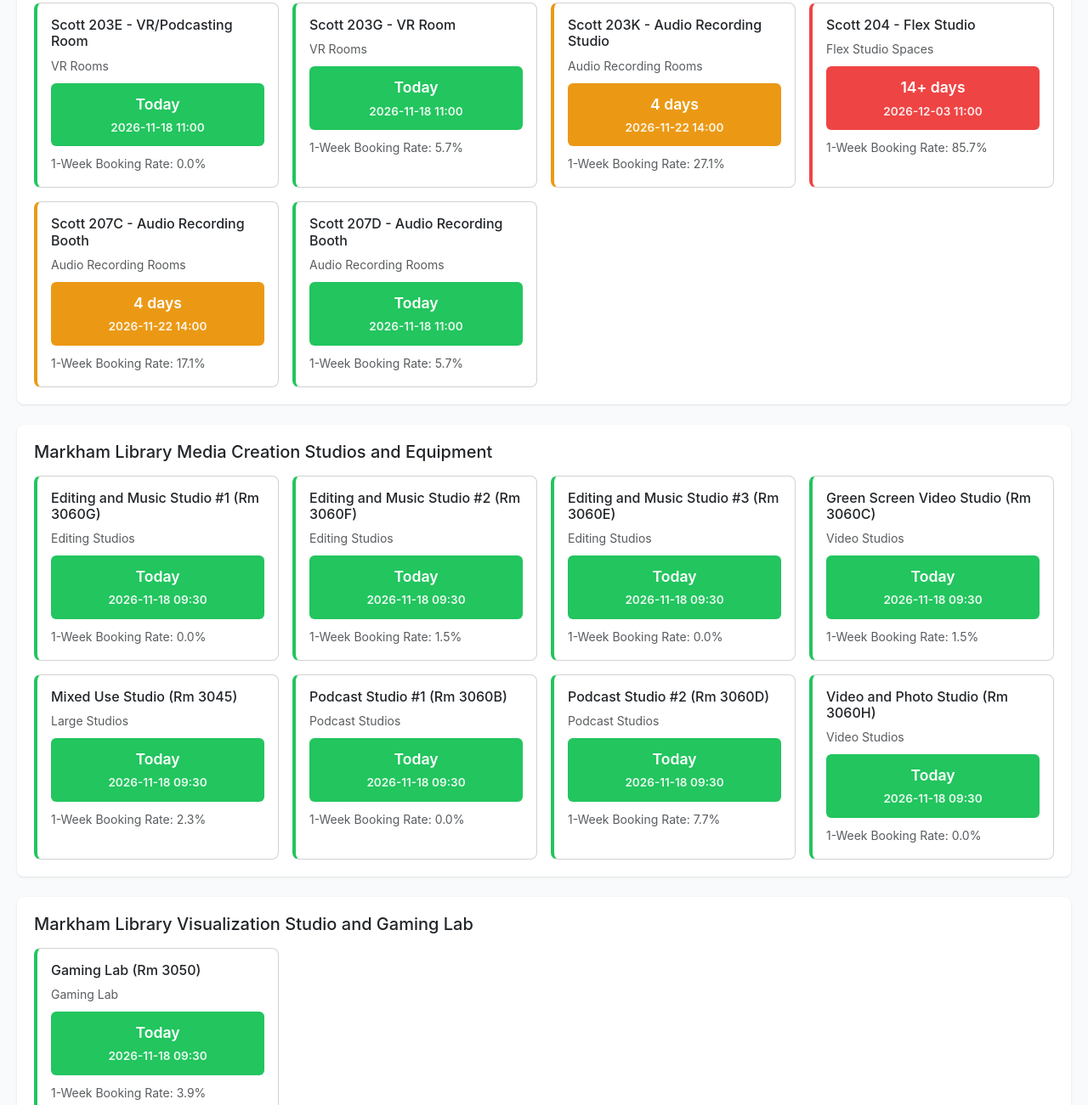
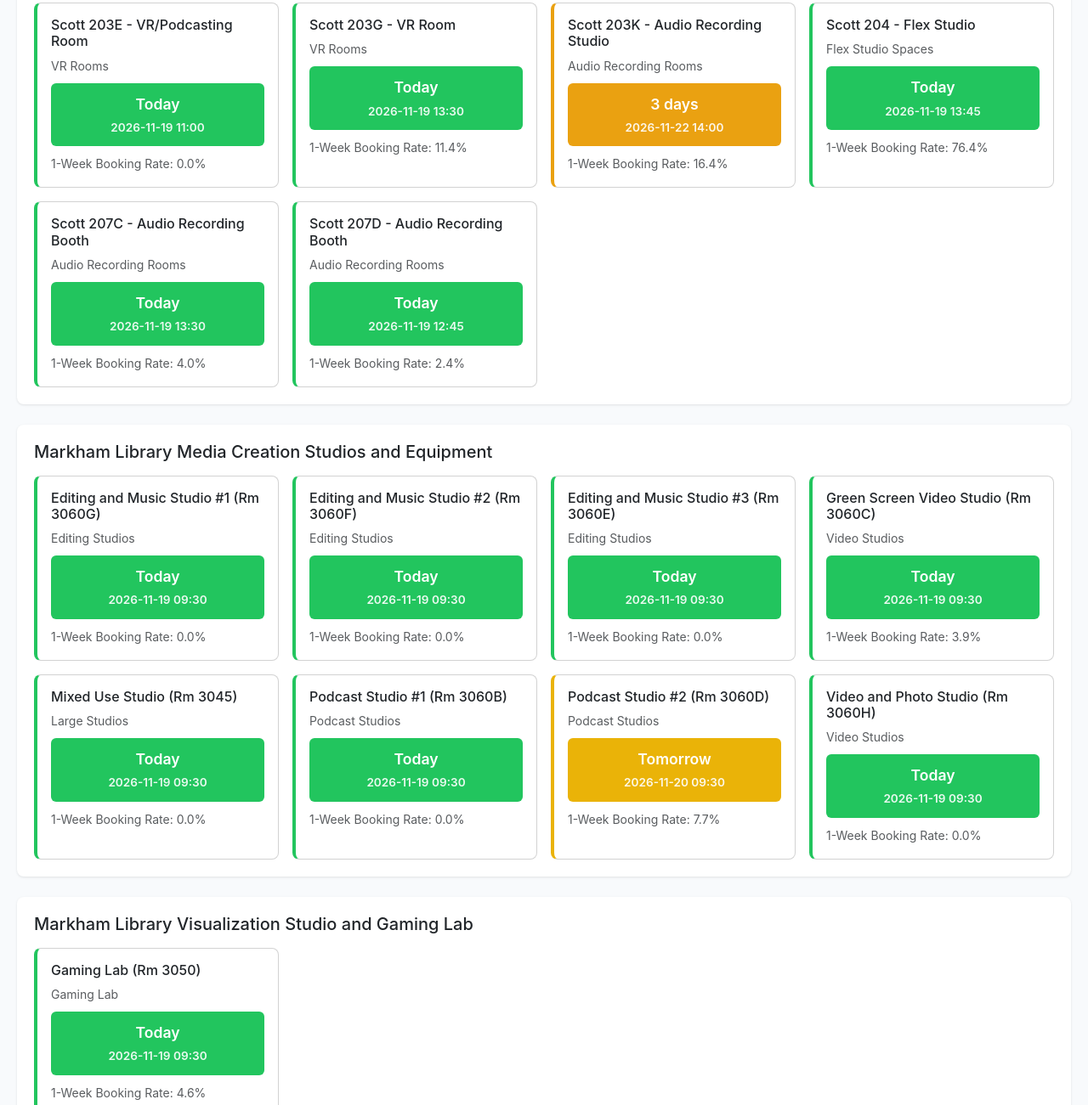
Before and after one commit to kris-joseph/MMCL-LibCal-Future-Booking-Analysis, a plain HTML site: page docs/index.html in a window 1280 px wide. Shown: the part 355-1656 px from the top of the page at 85% size. Drawn offline with nearby package versions, Linux system fonts and the light colour scheme.

Commit message:
Update dashboard: 2026-11-19 20:59:41

```diff
--- a/docs/index.html
+++ b/docs/index.html
@@ -18,7 +18,7 @@
                 </div>
                 <div class="col-auto text-end">
                     <p class="mb-0 text-muted small">Last Updated Before MMCL Opened on</p>
-                    <p class="mb-0 fw-bold">November 18, 2026</p>
+                    <p class="mb-0 fw-bold">November 19, 2026</p>
                 </div>
             </div>
         </header>
@@ -42,7 +42,7 @@
                                 <p class="card-text text-muted small mb-2">VR Rooms</p>
                                 <div class="availability-badge" style="background-color: rgb(34, 197, 94)">
                                     <div class="days-until">Today</div>
-                                    <div class="next-date">2026-11-18 11:00</div>
+                                    <div class="next-date">2026-11-19 11:00</div>
                                 </div>
                                 <div class="mt-2">
                                     <small class="text-muted">1-Week Booking Rate: 0.0%</small>
@@ -58,58 +58,58 @@
                                 <p class="card-text text-muted small mb-2">VR Rooms</p>
                                 <div class="availability-badge" style="background-color: rgb(34, 197, 94)">
                                     <div class="days-until">Today</div>
-                                    <div class="next-date">2026-11-18 11:00</div>
+                                    <div class="next-date">2026-11-19 13:30</div>
                                 </div>
                                 <div class="mt-2">
-                                    <small class="text-muted">1-Week Booking Rate: 5.7%</small>
+                                    <small class="text-muted">1-Week Booking Rate: 11.4%</small>
                                 </div>
                             </div>
                         </div>
                     </div>
 
                     <div class="col-md-6 col-lg-4 col-xl-3">
-                        <div class="card space-card h-100" style="border-left: 4px solid rgb(235, 153, 21)">
+                        <div class="card space-card h-100" style="border-left: 4px solid rgb(234, 161, 17)">
                             <div class="card-body">
                                 <h4 class="card-title h6">Scott 203K - Audio Recording Studio</h4>
                                 <p class="card-text text-muted small mb-2">Audio Recording Rooms</p>
-                                <div class="availability-badge" style="background-color: rgb(235, 153, 21)">
-                                    <div class="days-until">4 days</div>
+                                <div class="availability-badge" style="background-color: rgb(234, 161, 17)">
+                                    <div class="days-until">3 days</div>
                                     <div class="next-date">2026-11-22 14:00</div>
                                 </div>
                                 <div class="mt-2">
-                                    <small class="text-muted">1-Week Booking Rate: 27.1%</small>
+                                    <small class="text-muted">1-Week Booking Rate: 16.4%</small>
                                 </div>
                             </div>
                         </div>
                     </div>
 
                     <div class="col-md-6 col-lg-4 col-xl-3">
-                        <div class="card space-card h-100" style="border-left: 4px solid rgb(239, 68, 68)">
+                        <div class="card space-card h-100" style="border-left: 4px solid rgb(34, 197, 94)">
                             <div class="card-body">
                                 <h4 class="card-title h6">Scott 204 - Flex Studio</h4>
                                 <p class="card-text text-muted small mb-2">Flex Studio Spaces</p>
-                                <div class="availability-badge" style="background-color: rgb(239, 68, 68)">
-                                    <div class="days-until">14+ days</div>
-                                    <div class="next-date">2026-12-03 11:00</div>
+                                <div class="availability-badge" style="background-color: rgb(34, 197, 94)">
+                                    <div class="days-until">Today</div>
+                                    <div class="next-date">2026-11-19 13:45</div>
                                 </div>
                                 <div class="mt-2">
-                                    <small class="text-muted">1-Week Booking Rate: 85.7%</small>
+                                    <small class="text-muted">1-Week Booking Rate: 76.4%</small>
                                 </div>
                             </div>
                         </div>
                     </div>
 
                     <div class="col-md-6 col-lg-4 col-xl-3">
-                        <div class="card space-card h-100" style="border-left: 4px solid rgb(235, 153, 21)">
+                        <div class="card space-card h-100" style="border-left: 4px solid rgb(34, 197, 94)">
                             <div class="card-body">
                                 <h4 class="card-title h6">Scott 207C - Audio Recording Booth</h4>
                                 <p class="card-text text-muted small mb-2">Audio Recording Rooms</p>
-                                <div class="availability-badge" style="background-color: rgb(235, 153, 21)">
-                                    <div class="days-until">4 days</div>
-                                    <div class="next-date">2026-11-22 14:00</div>
+                                <div class="availability-badge" style="background-color: rgb(34, 197, 94)">
+                                    <div class="days-until">Today</div>
+                                    <div class="next-date">2026-11-19 13:30</div>
                                 </div>
                                 <div class="mt-2">
-                                    <small class="text-muted">1-Week Booking Rate: 17.1%</small>
+                                    <small class="text-muted">1-Week Booking Rate: 4.0%</small>
                                 </div>
                             </div>
                         </div>
@@ -122,10 +122,10 @@
                                 <p class="card-text text-muted small mb-2">Audio Recording Rooms</p>
                                 <div class="availability-badge" style="background-color: rgb(34, 197, 94)">
                                     <div class="days-until">Today</div>
-                                    <div class="next-date">2026-11-18 11:00</div>
+                                    <div class="next-date">2026-11-19 12:45</div>
                                 </div>
                                 <div class="mt-2">
-                                    <small class="text-muted">1-Week Booking Rate: 5.7%</small>
+                                    <small class="text-muted">1-Week Booking Rate: 2.4%</small>
                                 </div>
                             </div>
                         </div>
@@ -145,7 +145,7 @@
                                 <p class="card-text text-muted small mb-2">Editing Studios</p>
                                 <div class="availability-badge" style="background-color: rgb(34, 197, 94)">
                                     <div class="days-until">Today</div>
-                                    <div class="next-date">2026-11-18 09:30</div>
+                                    <div class="next-date">2026-11-19 09:30</div>
                                 </div>
                                 <div class="mt-2">
                                     <small class="text-muted">1-Week Booking Rate: 0.0%</small>
@@ -161,10 +161,10 @@
                                 <p class="card-text text-muted small mb-2">Editing Studios</p>
                                 <div class="availability-badge" style="background-color: rgb(34, 197, 94)">
                                     <div class="days-until">Today</div>
-                                    <div class="next-date">2026-11-18 09:30</div>
+                                    <div class="next-date">2026-11-19 09:30</div>
                                 </div>
                                 <div class="mt-2">
-                                    <small class="text-muted">1-Week Booking Rate: 1.5%</small>
+                                    <small class="text-muted">1-Week Booking Rate: 0.0%</small>
                                 </div>
                             </div>
                         </div>
@@ -177,7 +177,7 @@
                                 <p class="card-text text-muted small mb-2">Editing Studios</p>
                                 <div class="availability-badge" style="background-color: rgb(34, 197, 94)">
                                     <div class="days-until">Today</div>
-                                    <div class="next-date">2026-11-18 09:30</div>
+                                    <div class="next-date">2026-11-19 09:30</div>
                                 </div>
                                 <div class="mt-2">
                                     <small class="text-muted">1-Week Booking Rate: 0.0%</small>
@@ -193,10 +193,10 @@
                                 <p class="card-text text-muted small mb-2">Video Studios</p>
                                 <div class="availability-badge" style="background-color: rgb(34, 197, 94)">
                                     <div class="days-until">Today</div>
-                                    <div class="next-date">2026-11-18 09:30</div>
+                                    <div class="next-date">2026-11-19 09:30</div>
                                 </div>
                                 <div class="mt-2">
-                                    <small class="text-muted">1-Week Booking Rate: 1.5%</small>
+                                    <small class="text-muted">1-Week Booking Rate: 3.9%</small>
                                 </div>
                             </div>
                         </div>
@@ -209,10 +209,10 @@
                                 <p class="card-text text-muted small mb-2">Large Studios</p>
                                 <div class="availability-badge" style="background-color: rgb(34, 197, 94)">
                                     <div class="days-until">Today</div>
-                                    <div class="next-date">2026-11-18 09:30</div>
+                                    <div class="next-date">2026-11-19 09:30</div>
                                 </div>
                                 <div class="mt-2">
-                                    <small class="text-muted">1-Week Booking Rate: 2.3%</small>
+                                    <small class="text-muted">1-Week Booking Rate: 0.0%</small>
                                 </div>
                             </div>
                         </div>
@@ -225,7 +225,7 @@
                                 <p class="card-text text-muted small mb-2">Podcast Studios</p>
                                 <div class="availability-badge" style="background-color: rgb(34, 197, 94)">
                                     <div class="days-until">Today</div>
-                                    <div class="next-date">2026-11-18 09:30</div>
+                                    <div class="next-date">2026-11-19 09:30</div>
                                 </div>
                                 <div class="mt-2">
                                     <small class="text-muted">1-Week Booking Rate: 0.0%</small>
@@ -235,13 +235,13 @@
                     </div>
 
                     <div class="col-md-6 col-lg-4 col-xl-3">
-                        <div class="card space-card h-100" style="border-left: 4px solid rgb(34, 197, 94)">
+                        <div class="card space-card h-100" style="border-left: 4px solid rgb(234, 179, 8)">
                             <div class="card-body">
                                 <h4 class="card-title h6">Podcast Studio #2 (Rm 3060D)</h4>
                                 <p class="card-text text-muted small mb-2">Podcast Studios</p>
-                                <div class="availability-badge" style="background-color: rgb(34, 197, 94)">
-                                    <div class="days-until">Today</div>
-                                    <div class="next-date">2026-11-18 09:30</div>
+                                <div class="availability-badge" style="background-color: rgb(234, 179, 8)">
+                                    <div class="days-until">Tomorrow</div>
+                                    <div class="next-date">2026-11-20 09:30</div>
                                 </div>
                                 <div class="mt-2">
                                     <small class="text-muted">1-Week Booking Rate: 7.7%</small>
@@ -257,7 +257,7 @@
                                 <p class="card-text text-muted small mb-2">Video Studios</p>
                                 <div class="availability-badge" style="background-color: rgb(34, 197, 94)">
                                     <div class="days-until">Today</div>
-                                    <div class="next-date">2026-11-18 09:30</div>
+                                    <div class="next-date">2026-11-19 09:30</div>
                                 </div>
                                 <div class="mt-2">
                                     <small class="text-muted">1-Week Booking Rate: 0.0%</small>
@@ -280,10 +280,10 @@
                                 <p class="card-text text-muted small mb-2">Gaming Lab</p>
                                 <div class="availability-badge" style="background-color: rgb(34, 197, 94)">
                                     <div class="days-until">Today</div>
-                                    <div class="next-date">2026-11-18 09:30</div>
+                                    <div class="next-date">2026-11-19 09:30</div>
                                 </div>
                                 <div class="mt-2">
-                                    <small class="text-muted">1-Week Booking Rate: 3.9%</small>
+                                    <small class="text-muted">1-Week Booking Rate: 4.6%</small>
                                 </div>
                             </div>
                         </div>
```
